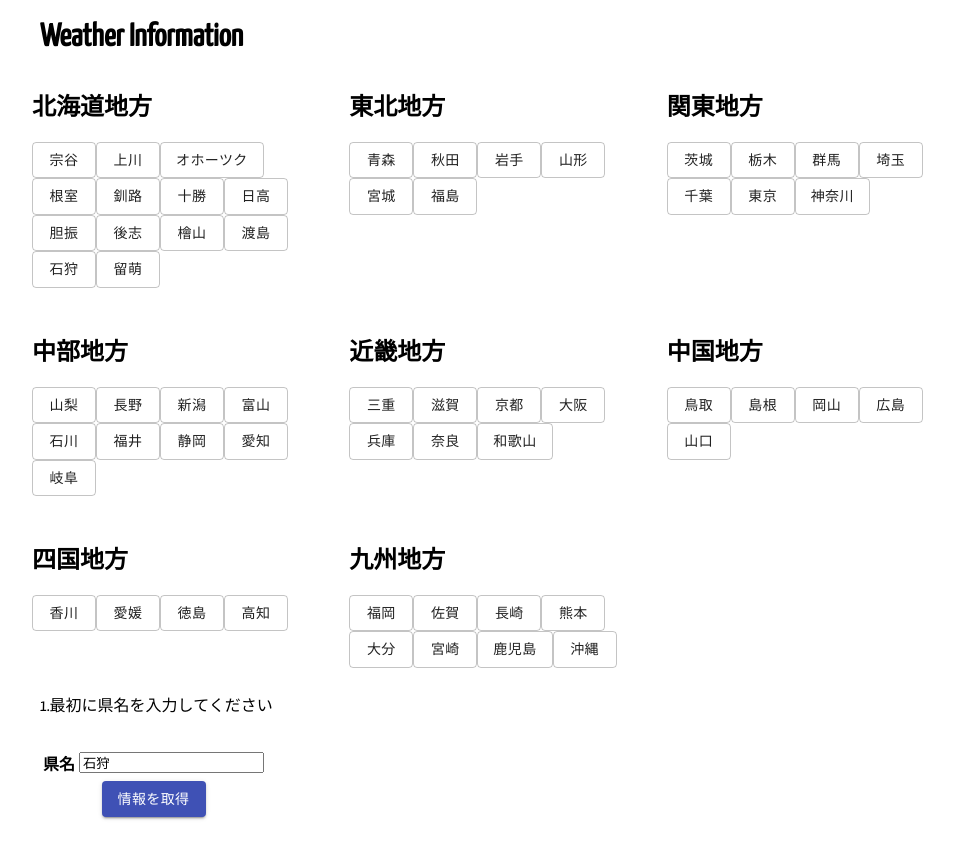
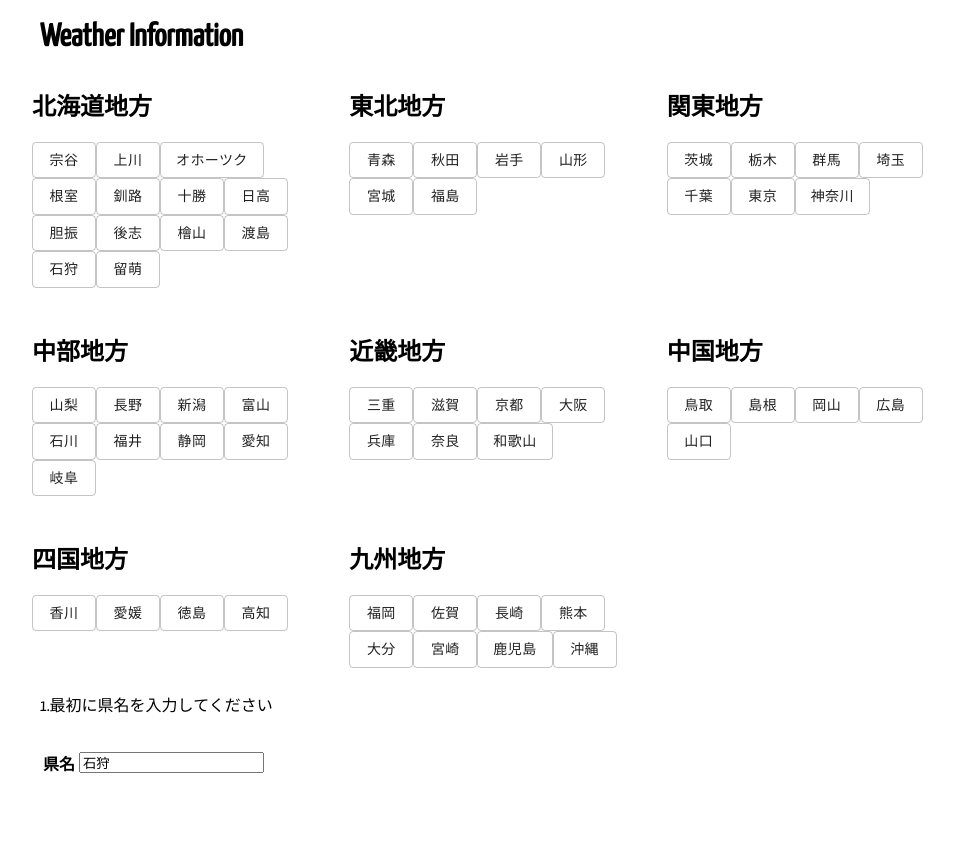
Before and after one commit to himawari-aerobytes/weather, a React (Create React App) app: page / in a window 1280 px wide. Shown: the whole page, without its empty margins (144-1098 px from the left). After the commit the page ends 824 px from the top, so only its background shows below. Built offline with nearby package versions, Linux system fonts and the light colour scheme.

Commit message:
情報を表示消灯

```diff
--- a/src/App.tsx
+++ b/src/App.tsx
@@ -89,7 +89,7 @@ class App extends React.Component<{}, State> {
         }
 
         this.setState({
-          InputState:this.state.InputState === 0 ? 1: this.state.InputState === 1 ? 2 : 2,
+          InputState:1,
           pref_ja: data[i]?.pref_ja ||"",
           precip_1h: data[i]?.preall?.precip_1h !== undefined ?  data[i].preall.precip_1h : undefined,
           wind: data[i]?.max_wind?.max_wind_daily
@@ -132,8 +132,9 @@ class App extends React.Component<{}, State> {
           <td>観測点</td>
           <td>
             <Select
-              onChange={(e: React.ChangeEvent<{ value: string|unknown }>) =>
-              this.setState({ set_num: parseInt(typeof(e.target.value) === "string" ? e.target.value : "0") })
+              onChange={(e: React.ChangeEvent<{ value: string|unknown }>) =>{
+                this.setState({ set_num: parseInt(typeof (e.target.value) === "string" ? e.target.value : "0") })
+              }
             }
             defaultValue=""
           >
@@ -155,7 +156,7 @@ class App extends React.Component<{}, State> {
   }
 
   renderNowWeather(State:number){
-    if(State === 2 && !this.state.isPrefecture){
+    if(this.state.InputState === 1 || this.state.InputState===2){
 
       return (
         <div>
@@ -216,9 +217,9 @@ class App extends React.Component<{}, State> {
 
             <tr>
               <td colSpan={2} align="center" >
-              <Button variant="contained" color="primary" onClick={() => this.getAPI(this.state.set_num)}>
-            情報を取得
-          </Button>
+                  {!this.state.isPrefecture?<Button variant="contained" color="primary" onClick={() => this.getAPI(this.state.set_num)}>
+                    情報を取得
+          </Button>:null}
               </td>
 
             </tr>
@@ -227,7 +228,7 @@ class App extends React.Component<{}, State> {
           </Grid>
 
           <Grid item xs={12}>
-            <Fade in={this.state.InputState === 2 ? true:false}>
+            <Fade in={this.state.InputState === 1 ? true:false}>
               {this.renderNowWeather(this.state.InputState)}
             </Fade>
           </Grid>
```
